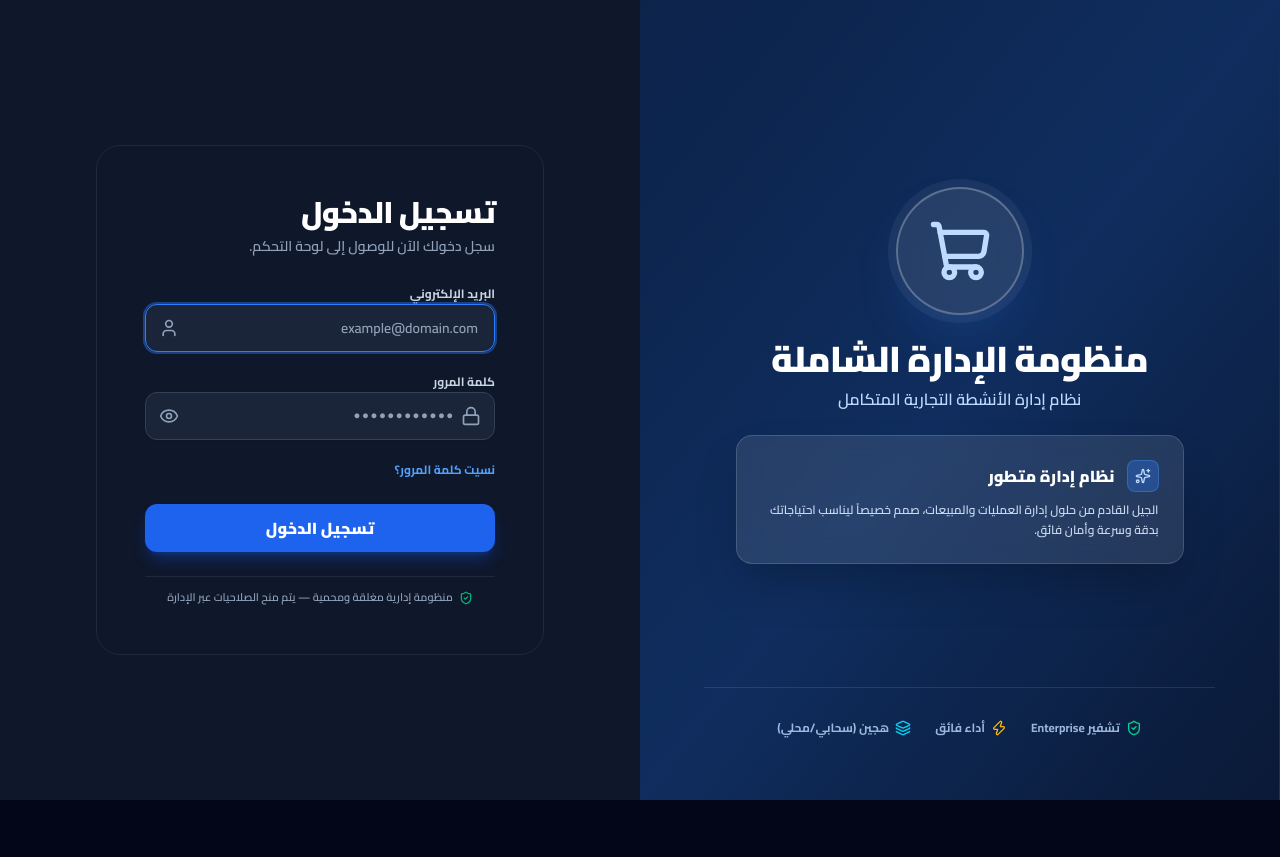
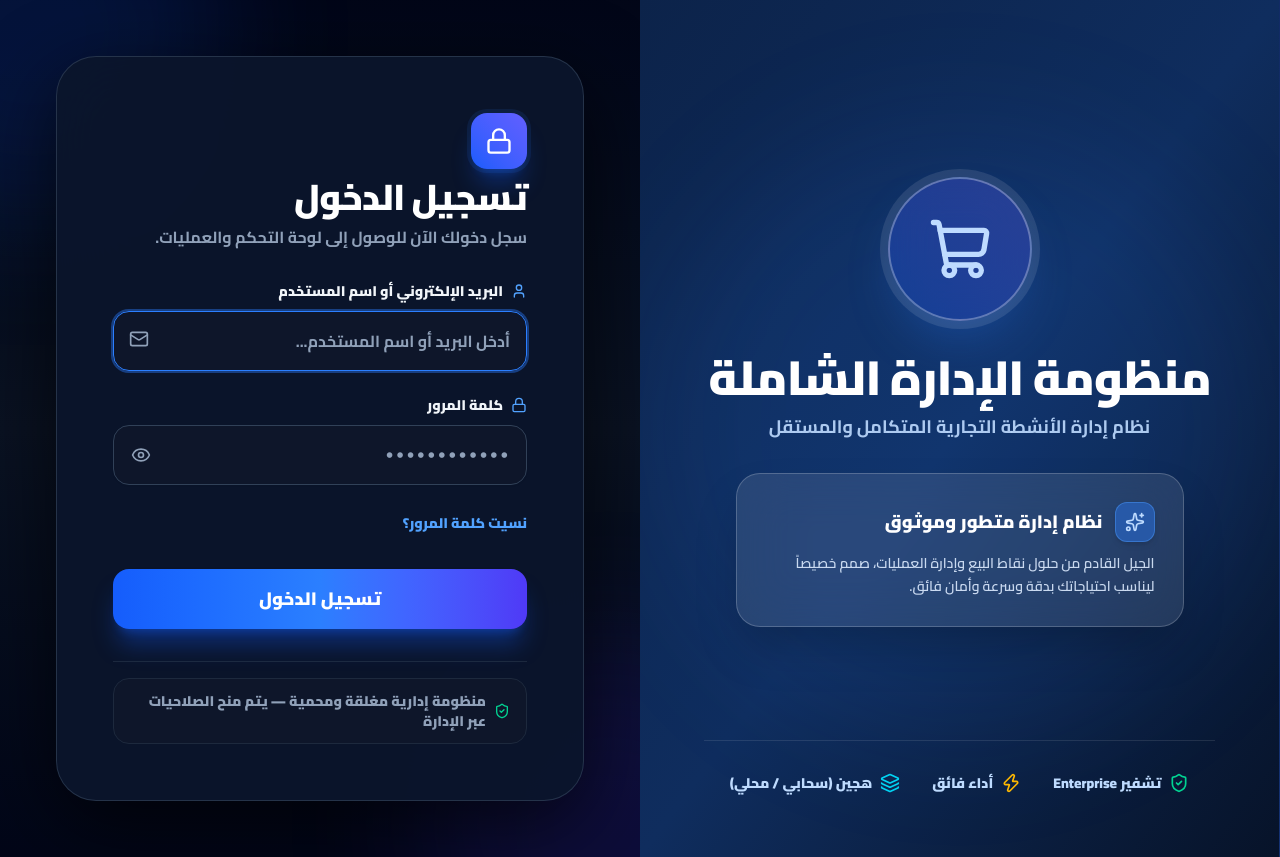
Before and after one commit to abdullahprocom/leopard-pos, a Next.js app: page /login in a window 1280 px wide. Before the commit the page ends 800 px from the top, so only its background shows below. Built offline with nearby package versions, Linux system fonts and the light colour scheme; no server answers.

Commit message:
style(login): enlarge login card, add glassmorphic luxury styling, larger inputs, glowing submit button and ambient glow

```diff
--- a/src/app/login/page.tsx
+++ b/src/app/login/page.tsx
@@ -87,32 +87,46 @@ export default function LoginPage() {
     <div className="min-h-screen bg-slate-50 dark:bg-slate-950 flex flex-col lg:flex-row-reverse select-none" dir="rtl">
 
       {/* ─── 1. Form Section (RIGHT Side in RTL layout - Matches Image 3) ─── */}
-      <div className="w-full lg:w-1/2 flex items-center justify-center p-6 sm:p-12 lg:p-16 bg-white dark:bg-slate-900">
-        <div className="w-full max-w-md bg-white dark:bg-slate-900 rounded-3xl shadow-2xl shadow-slate-200/60 dark:shadow-none border border-slate-100 dark:border-slate-800 p-8 sm:p-12 space-y-6">
+      <div className="w-full lg:w-1/2 flex items-center justify-center p-6 sm:p-10 lg:p-14 bg-gradient-to-b from-slate-950 via-[#0a1222] to-slate-950 min-h-screen relative overflow-hidden">
 
-          {/* Header */}
-          <div className="text-right space-y-1.5">
-            <h1 className="text-2xl sm:text-3xl font-black text-slate-900 dark:text-white tracking-tight">
-              تسجيل الدخول
-            </h1>
-            <p className="text-xs sm:text-sm font-semibold text-slate-500 dark:text-slate-400">
-              سجل دخولك الآن للوصول إلى لوحة التحكم.
-            </p>
+        {/* Subtle Ambient Background Glow */}
+        <div className="absolute -top-40 -left-40 w-96 h-96 bg-blue-600/15 rounded-full blur-3xl pointer-events-none" />
+        <div className="absolute -bottom-40 -right-40 w-96 h-96 bg-indigo-600/15 rounded-full blur-3xl pointer-events-none" />
+
+        <div className="w-full max-w-xl bg-[#0b162c]/95 dark:bg-[#0b162c]/95 backdrop-blur-2xl rounded-[2.5rem] shadow-[0_25px_80px_rgba(0,0,0,0.65)] border border-slate-700/70 p-8 sm:p-12 lg:p-14 space-y-8 relative z-10">
+
+          {/* Header with Icon Badge */}
+          <div className="text-right space-y-3">
+            <div className="w-14 h-14 rounded-2xl bg-gradient-to-tr from-blue-600 to-indigo-500 flex items-center justify-center text-white shadow-xl shadow-blue-600/30 ring-4 ring-blue-500/10 mb-2">
+              <Lock className="w-7 h-7" />
+            </div>
+
+            <div>
+              <h1 className="text-3xl sm:text-4xl font-black text-white tracking-tight">
+                تسجيل الدخول
+              </h1>
+              <p className="text-sm sm:text-base font-bold text-slate-400 mt-2">
+                سجل دخولك الآن للوصول إلى لوحة التحكم والعمليات.
+              </p>
+            </div>
           </div>
 
           {/* Error Alert Box */}
           {errorMessage && (
-            <div className="p-3.5 rounded-xl bg-rose-50 dark:bg-rose-950/30 border border-rose-200 dark:border-rose-800/60 text-rose-600 dark:text-rose-400 text-xs font-bold flex items-center gap-2">
-              <AlertCircle className="w-4 h-4 shrink-0 text-rose-500" />
+            <div className="p-4 rounded-2xl bg-rose-950/40 border border-rose-800/80 text-rose-300 text-sm font-bold flex items-center gap-3 animate-shake">
+              <AlertCircle className="w-5 h-5 shrink-0 text-rose-400" />
               <span>{errorMessage}</span>
             </div>
           )}
 
           {/* Login Form */}
-          <form onSubmit={handleLoginSubmit} className="space-y-4">
-            <div className="space-y-1.5 text-right">
-              <Label className="text-xs font-bold text-slate-700 dark:text-slate-300">
-                البريد الإلكتروني
+          <form onSubmit={handleLoginSubmit} className="space-y-6">
+
+            {/* Identifier Input */}
+            <div className="space-y-2.5 text-right">
+              <Label className="text-sm font-black text-slate-200 flex items-center gap-2">
+                <User className="w-4 h-4 text-blue-400" />
+                <span>البريد الإلكتروني أو اسم المستخدم</span>
               </Label>
               <div className="relative">
                 <Input
@@ -122,19 +136,21 @@ export default function LoginPage() {
                     setIdentifier(e.target.value)
                     setErrorMessage('')
                   }}
-                  placeholder="example@domain.com"
-                  className="h-12 bg-slate-50 dark:bg-slate-800/80 border-slate-200 dark:border-slate-700 text-slate-900 dark:text-white rounded-xl text-sm font-semibold pl-10 focus:border-blue-500"
+                  placeholder="أدخل البريد أو اسم المستخدم..."
+                  className="h-14 sm:h-15 bg-[#0f1f3d] border-slate-700 text-white rounded-2xl text-base font-bold px-4 pl-12 focus:border-blue-500 focus:ring-4 focus:ring-blue-500/20 shadow-inner placeholder:text-slate-500 transition-all"
                   autoFocus
                 />
-                <div className="absolute left-3.5 top-3.5 text-slate-400 pointer-events-none">
-                  <User className="w-5 h-5" />
+                <div className="absolute left-4 top-4 sm:top-4.5 text-slate-400 pointer-events-none">
+                  <Mail className="w-5 h-5" />
                 </div>
               </div>
             </div>
 
-            <div className="space-y-1.5 text-right">
-              <Label className="text-xs font-bold text-slate-700 dark:text-slate-300">
-                كلمة المرور
+            {/* Password Input */}
+            <div className="space-y-2.5 text-right">
+              <Label className="text-sm font-black text-slate-200 flex items-center gap-2">
+                <Lock className="w-4 h-4 text-blue-400" />
+                <span>كلمة المرور</span>
               </Label>
               <div className="relative">
                 <Input
@@ -145,101 +161,103 @@ export default function LoginPage() {
                     setErrorMessage('')
                   }}
                   placeholder="••••••••••••"
-                  className="h-12 bg-slate-50 dark:bg-slate-800/80 border-slate-200 dark:border-slate-700 text-slate-900 dark:text-white rounded-xl text-sm font-semibold pl-10 pr-10 focus:border-blue-500 font-mono"
+                  className="h-14 sm:h-15 bg-[#0f1f3d] border-slate-700 text-white rounded-2xl text-base font-bold px-4 pr-4 pl-12 focus:border-blue-500 focus:ring-4 focus:ring-blue-500/20 shadow-inner font-mono placeholder:text-slate-500 transition-all tracking-wider"
                 />
-                <div className="absolute right-3.5 top-3.5 text-slate-400 pointer-events-none">
-                  <Lock className="w-5 h-5" />
-                </div>
                 <button
                   type="button"
                   onClick={() => setShowPassword(!showPassword)}
-                  className="absolute left-3.5 top-3.5 text-slate-400 hover:text-slate-600 dark:hover:text-slate-200 transition-colors cursor-pointer"
+                  className="absolute left-4 top-4 sm:top-4.5 text-slate-400 hover:text-white transition-colors cursor-pointer p-0.5"
                 >
                   {showPassword ? <EyeOff className="w-5 h-5" /> : <Eye className="w-5 h-5" />}
                 </button>
               </div>
             </div>
 
-            <div className="text-right">
+            {/* Forgot Password Link */}
+            <div className="flex items-center justify-between pt-1">
               <button
                 type="button"
                 onClick={() => toast.info('يرجى مراجعة مدير النظام لإعادة تعيين بيانات الحساب أو كلمة المرور.')}
-                className="text-xs font-bold text-blue-600 hover:text-blue-700 dark:text-blue-400 hover:underline cursor-pointer"
+                className="text-xs sm:text-sm font-black text-blue-400 hover:text-blue-300 transition-colors cursor-pointer"
               >
                 نسيت كلمة المرور؟
               </button>
             </div>
 
+            {/* Submit Button */}
             <Button
               type="submit"
               disabled={isSubmitting}
-              className="w-full h-12 text-base font-black bg-[#1d63ed] hover:bg-blue-700 active:bg-blue-800 text-white rounded-xl shadow-lg shadow-blue-600/30 transition-all cursor-pointer mt-2"
+              className="w-full h-14 sm:h-15 text-lg font-black bg-gradient-to-r from-blue-600 via-blue-500 to-indigo-600 hover:from-blue-500 hover:to-indigo-500 text-white rounded-2xl shadow-xl shadow-blue-600/35 hover:shadow-blue-600/50 hover:scale-[1.01] active:scale-[0.98] transition-all cursor-pointer mt-3"
             >
               {isSubmitting ? 'جاري تسجيل الدخول...' : 'تسجيل الدخول'}
             </Button>
           </form>
 
           {/* Enterprise Security Note */}
-          <div className="text-center pt-3 border-t border-slate-100 dark:border-slate-800">
-            <p className="text-[11px] font-semibold text-slate-400 flex items-center justify-center gap-1.5">
-              <ShieldCheck className="w-3.5 h-3.5 text-emerald-500" />
-              منظومة إدارية مغلقة ومحمية — يتم منح الصلاحيات عبر الإدارة
-            </p>
+          <div className="pt-4 border-t border-slate-800">
+            <div className="flex items-center justify-center gap-2 text-xs sm:text-sm font-black text-slate-400 bg-slate-900/80 border border-slate-800 py-3 px-4 rounded-2xl">
+              <ShieldCheck className="w-4 h-4 text-emerald-400 shrink-0" />
+              <span>منظومة إدارية مغلقة ومحمية — يتم منح الصلاحيات عبر الإدارة</span>
+            </div>
           </div>
 
         </div>
       </div>
 
       {/* ─── 2. Deep Royal Navy Blue Showcase (LEFT Side in RTL layout - Matches Image 3) ─── */}
-      <div className="w-full lg:w-1/2 bg-gradient-to-br from-[#0c234a] via-[#0f2d5e] to-[#0a1936] text-white flex flex-col items-center justify-between p-8 sm:p-12 lg:p-16 text-center border-t lg:border-t-0 lg:border-r border-blue-900/40">
+      <div className="w-full lg:w-1/2 bg-gradient-to-br from-[#0c234a] via-[#0f2d5e] to-[#071329] text-white flex flex-col items-center justify-between p-8 sm:p-12 lg:p-16 text-center border-t lg:border-t-0 lg:border-r border-blue-900/40 relative overflow-hidden">
+
+        {/* Background Decorative Rings */}
+        <div className="absolute top-1/2 left-1/2 -translate-x-1/2 -translate-y-1/2 w-[600px] h-[600px] bg-blue-500/10 rounded-full blur-3xl pointer-events-none" />
 
         {/* Top/Center Branding Content */}
-        <div className="w-full max-w-lg my-auto space-y-6">
+        <div className="w-full max-w-lg my-auto space-y-8 relative z-10">
 
           {/* Logo Circular Badge with glowing outline */}
-          <div className="w-28 h-28 sm:w-32 sm:h-32 rounded-full bg-white/10 border-2 border-white/25 backdrop-blur-md flex items-center justify-center mx-auto shadow-2xl shadow-blue-500/20 ring-8 ring-white/5">
+          <div className="w-32 h-32 sm:w-36 sm:h-36 rounded-full bg-gradient-to-tr from-blue-600/30 to-indigo-500/30 border-2 border-white/30 backdrop-blur-xl flex items-center justify-center mx-auto shadow-2xl shadow-blue-500/30 ring-8 ring-white/10">
             {getBusinessIcon()}
           </div>
 
-          <div className="space-y-2">
-            <h2 className="text-2xl sm:text-3xl lg:text-4xl font-black tracking-tight text-white">
+          <div className="space-y-3">
+            <h2 className="text-3xl sm:text-4xl lg:text-5xl font-black tracking-tight text-white">
               منظومة الإدارة الشاملة
             </h2>
-            <p className="text-sm sm:text-base font-semibold text-blue-200">
-              نظام إدارة الأنشطة التجارية المتكامل
+            <p className="text-base sm:text-lg font-bold text-blue-200/90">
+              نظام إدارة الأنشطة التجارية المتكامل والمستقل
             </p>
           </div>
 
           {/* Floating Feature Card */}
-          <div className="bg-white/10 border border-white/15 backdrop-blur-md rounded-2xl p-6 max-w-md mx-auto shadow-2xl text-right">
-            <div className="flex items-center gap-3 mb-2">
-              <div className="w-8 h-8 rounded-lg bg-blue-500/30 border border-blue-400/30 flex items-center justify-center text-blue-200">
-                <Sparkles className="w-4 h-4" />
+          <div className="bg-white/10 border border-white/20 backdrop-blur-xl rounded-3xl p-7 max-w-md mx-auto shadow-2xl text-right space-y-2.5">
+            <div className="flex items-center gap-3">
+              <div className="w-10 h-10 rounded-xl bg-blue-500/40 border border-blue-400/40 flex items-center justify-center text-blue-200 shadow-md">
+                <Sparkles className="w-5 h-5" />
               </div>
-              <h3 className="text-base font-black text-white">
-                نظام إدارة متطور
+              <h3 className="text-lg font-black text-white">
+                نظام إدارة متطور وموثوق
               </h3>
             </div>
-            <p className="text-xs font-semibold text-blue-100/90 leading-relaxed">
-              الجيل القادم من حلول إدارة العمليات والمبيعات، صمم خصيصاً ليناسب احتياجاتك بدقة وسرعة وأمان فائق.
+            <p className="text-sm font-semibold text-blue-100/90 leading-relaxed">
+              الجيل القادم من حلول نقاط البيع وإدارة العمليات، صمم خصيصاً ليناسب احتياجاتك بدقة وسرعة وأمان فائق.
             </p>
           </div>
 
         </div>
 
         {/* Bottom Security / Trust Badges */}
-        <div className="w-full pt-8 flex flex-wrap items-center justify-center gap-6 text-xs font-bold text-blue-200/80 border-t border-white/10">
-          <span className="flex items-center gap-1.5">
-            <ShieldCheck className="w-4 h-4 text-emerald-400" />
+        <div className="w-full pt-8 flex flex-wrap items-center justify-center gap-8 text-sm font-black text-blue-200 border-t border-white/10 relative z-10">
+          <span className="flex items-center gap-2">
+            <ShieldCheck className="w-5 h-5 text-emerald-400" />
             تشفير Enterprise
           </span>
-          <span className="flex items-center gap-1.5">
-            <Zap className="w-4 h-4 text-amber-400" />
+          <span className="flex items-center gap-2">
+            <Zap className="w-5 h-5 text-amber-400" />
             أداء فائق
           </span>
-          <span className="flex items-center gap-1.5">
-            <Layers className="w-4 h-4 text-cyan-400" />
-            هجين (سحابي/محلي)
+          <span className="flex items-center gap-2">
+            <Layers className="w-5 h-5 text-cyan-400" />
+            هجين (سحابي / محلي)
           </span>
         </div>
 
```
